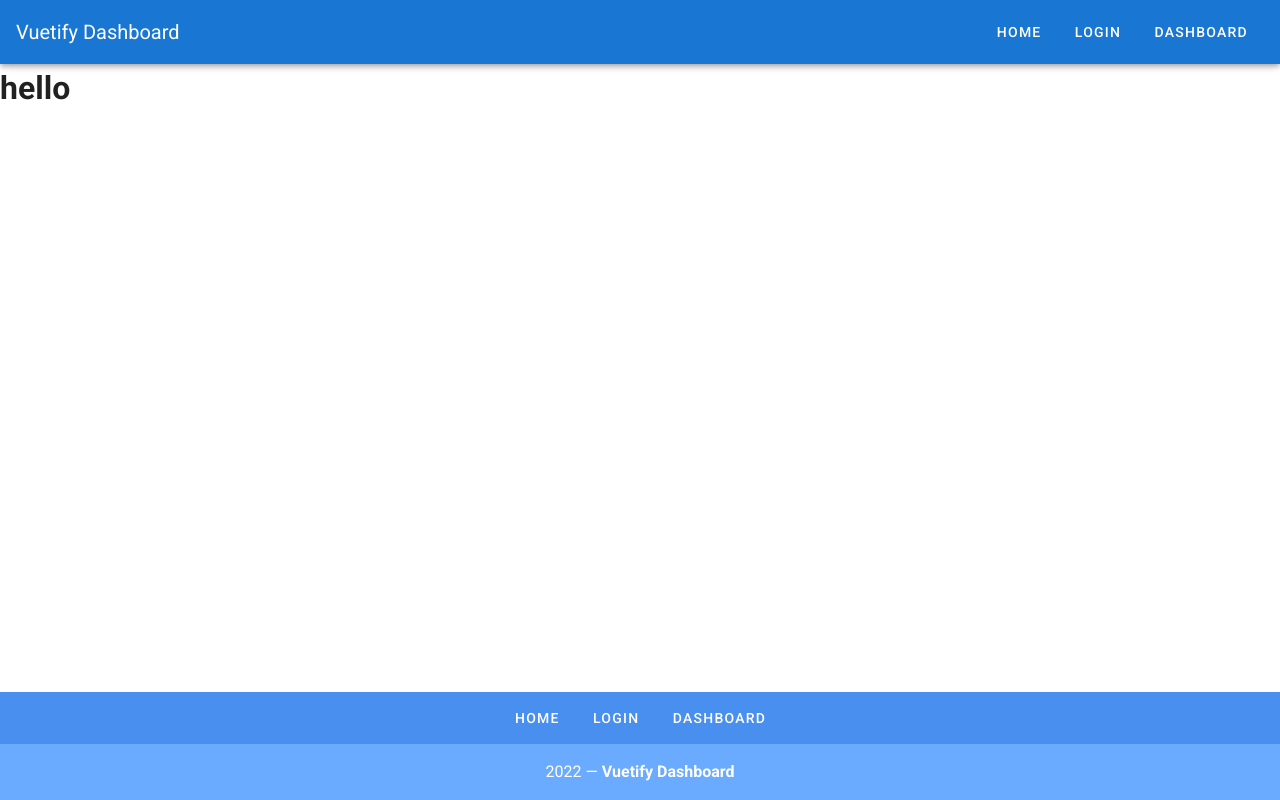
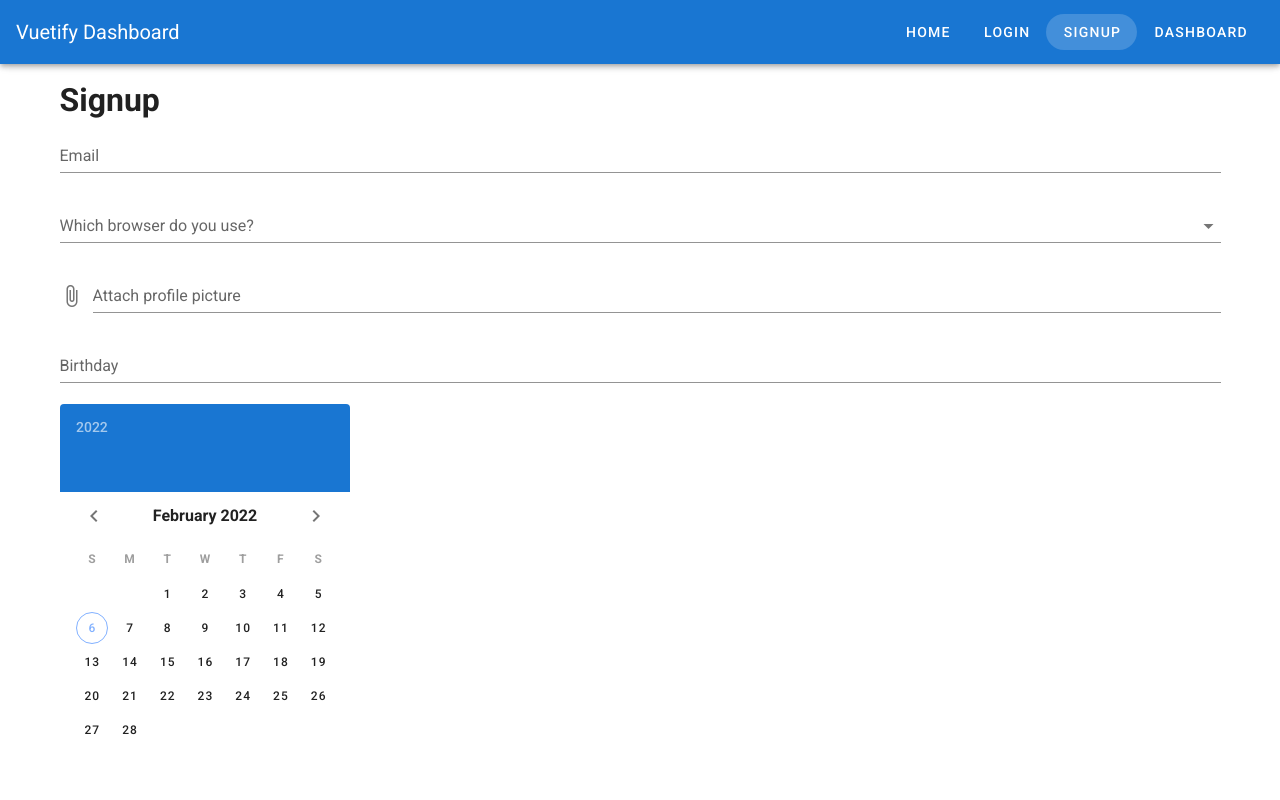
Before and after one commit to Ujez/vuetify-app, a Vue app: page /signup in a window 1280 px wide. Shown: the top 800 px of the page. Built offline with nearby package versions, Linux system fonts and the light colour scheme.

Commit message:
completed the requirements for the signup page

```diff
--- a/src/App.vue
+++ b/src/App.vue
@@ -67,6 +67,10 @@
        url: '/login'
      },
      {
+       label: 'Signup',
+       url: '/signup'
+     },
+     {
        label: 'Dashboard',
        url: '/dashboard'
      }
--- a/src/views/Signup.vue
+++ b/src/views/Signup.vue
@@ -1,13 +1,34 @@
 <template>
-  <h1>hello</h1>
+  <v-container>
+    <v-row>
+      <v-col>
+        <h1>Signup</h1>
+        <v-form>
+          <v-text-field label="Email" type="email"></v-text-field>
+          <v-autocomplete
+            label="Which browser do you use?"
+            :items="browsers"
+          ></v-autocomplete>
+          <v-file-input label="Attach profile picture"></v-file-input>
+          <v-text-field
+            v-model="birthday"
+            label="Birthday"
+            readonly
+          ></v-text-field>
+          <v-date-picker v-model="birthday"></v-date-picker>
+          <v-checkbox label="Agree to terms & conditions"></v-checkbox>
+          <v-btn type="submit" color="primary">Submit</v-btn>
+        </v-form>
+      </v-col>
+    </v-row>
+  </v-container>
 </template>
 
 <script>
 export default {
-
+  data: () => ({
+    birthday: '',
+    browsers: ['Chrome', 'Firefox', 'Safari', 'Edge', 'Brave']
+  })
 }
 </script>
-
-<style>
-
-</style>
```
